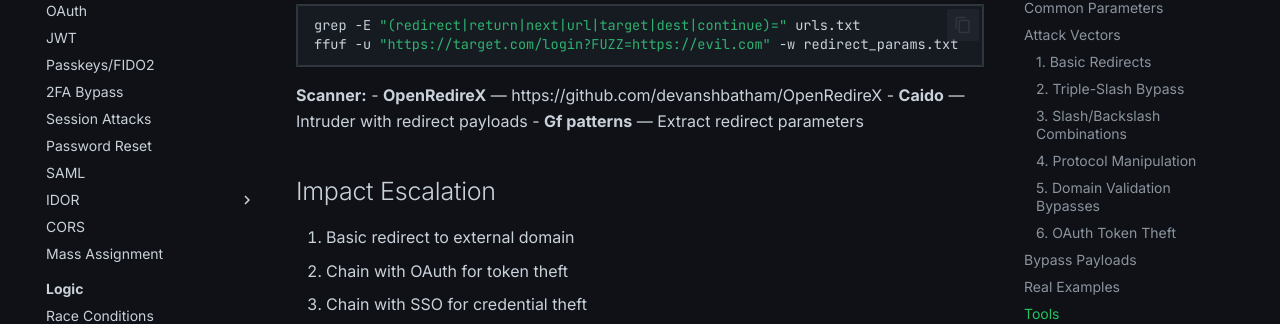
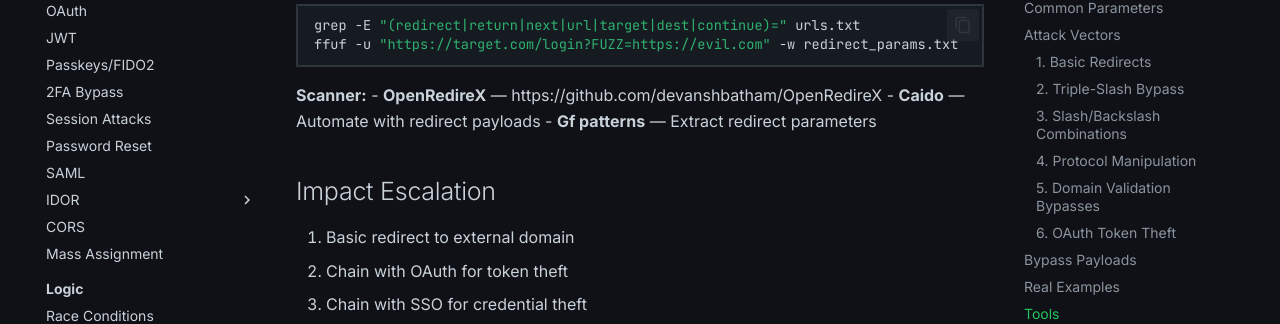
Before and after one commit to Nooboclawdus/hackus-codex, an MkDocs documentation site: the page built from docs/vulns/logic/open-redirect.md, in a window 1280 px wide and 900 px high, scrolled down 3761 px. Shown: the part 175-499 px from the top of the window. Built offline with MkDocs 1.6.1 and Material for MkDocs 9.7.7, drawn with Linux system fonts in a browser that asks for light colours.

Commit message:
fix: Caido uses Automate, not Intruder

```diff
--- a/docs/vulns/logic/open-redirect.md
+++ b/docs/vulns/logic/open-redirect.md
@@ -173,7 +173,7 @@ ffuf -u "https://target.com/login?FUZZ=https://evil.com" -w redirect_params.txt
 
 **Scanner:**
 - **OpenRedireX** — https://github.com/devanshbatham/OpenRedireX
-- **Caido** — Intruder with redirect payloads
+- **Caido** — Automate with redirect payloads
 - **Gf patterns** — Extract redirect parameters
 
 ## Impact Escalation
```
Also changed, not shown: docs/vulns/xss/index.md (+1 -1 lines).
